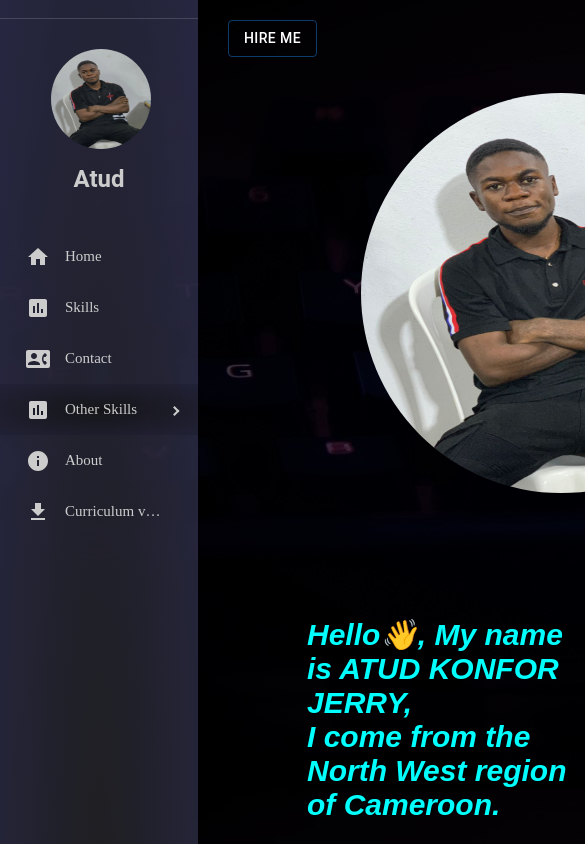
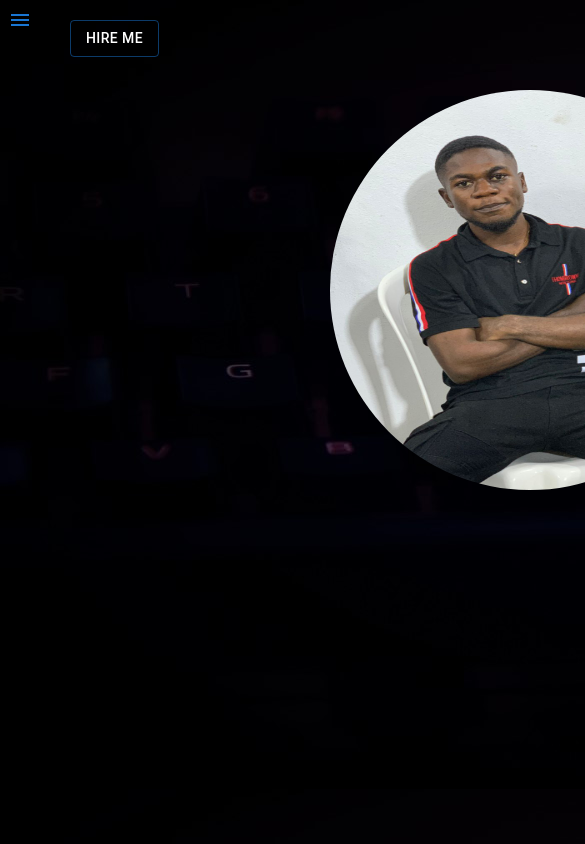
Before and after one commit to AtudJerry/My-Portfolio, a React (Create React App) app: page /Components/Home in a window 390 px wide. Shown: the top 844 px of the page, 585 px wide, since content can reach past the window. Built offline with nearby package versions, Linux system fonts and the light colour scheme.

Commit message:
poertfolio done

```diff
--- a/src/App.css
+++ b/src/App.css
@@ -178,20 +178,27 @@ a:hover{
   padding: 80px;
 
 }
-@media screen and (max-width : 1200px) {
+.menubar{
+  display: none;
+}
+
+@media screen and (max-width : 800px) {
+  img{
+    margin-left: 140px !important;
+  }
 
   .link{
     display: none;
   }
   .sidebar{
-    height: 1900px !important;
+    height: 700px;
   }
-  .homebox{
+  /* .homebox{
     display: flex;
     flex-direction: column;
     justify-content: space-around;
     padding: 60%;
-  }
+  } */
   img{
     margin-right: 100px !important;
   }
--- a/src/App.js
+++ b/src/App.js
@@ -9,11 +9,29 @@ import Skills from './Components/Skills';
 import Body from './body/Body';
 import Sidebar from './Sidebar';
 import Topbar from './topbar/Topbar';
-import { Box } from '@mui/material';
+
+import { Palette } from '@mui/material';
+import { useState } from 'react';
+import useTheme from '@mui/material';
+import {
+  makeStyles,
+  ThemeProvider,
+  createTheme,
+} from "@material-ui/core/styles";
 
 
 function App() {
-  return( <div>
+
+  const [mode,setMode] = useState('true')
+  const theme = createTheme({
+    Palette : {
+      mode : mode? 'dark' : 'light'
+    }
+  })
+
+  return(
+    <div>
+    <ThemeProvider theme = {theme}>
 
 
 
@@ -31,7 +49,7 @@ function App() {
 
 
    <Topbar/>
-      <Body/>
+      <Body change = {() => setMode(!mode)}/>
 
 
 
@@ -52,6 +70,8 @@ function App() {
 
 
   </div>
+
+  </ThemeProvider>
   </div>
 
   )
--- a/src/Components/Home.js
+++ b/src/Components/Home.js
@@ -21,10 +21,10 @@ const Home = () => {
     <div>
       <Box
         className="homebox"
-        ml = "10px"
+        ml = "0px"
         mt="6px"
-        mr = "100px"
-        sx={{ padding:"3px", display: "flex",  justifyContent: "space-between" }}
+        mr = "40px"
+        sx={{  display: "flex",  justifyContent: "space-between" }}
       >
         <Box mt="27px" marginX={"150px"}>
           {/* <Paper> */}
--- a/src/Sidebar.js
+++ b/src/Sidebar.js
@@ -1,5 +1,5 @@
 import React, { useEffect, useState } from "react";
-import { Typography, colors } from "@mui/material";
+import { IconButton, Typography, colors } from "@mui/material";
 import "./App.scss"
 import {
     ProSidebar,
@@ -17,11 +17,15 @@ import {
 import { Link } from "react-router-dom";
 import Box from "@mui/material/Box";
 import FileDownloadIcon from '@mui/icons-material/FileDownload';
+import MenuIcon from '@mui/icons-material/Menu';
+
 
 
 function Sidebar() {
   const [width,setwidth] = useState("")
   const [collapse,setCollapse] = useState(false)
+  const [display,setDisplay] = useState("")
+  const [breakpoint,setBreakpoint] = useState(false)
   const getsize = () => {
     setwidth(window.innerWidth)
   }
@@ -29,10 +33,14 @@ function Sidebar() {
     window.addEventListener('resize',getsize)
     if (width < 900){
       setCollapse(false)
+      setBreakpoint(true)
+
 
 
     } else{
       setCollapse(true)
+      setBreakpoint(false)
+
     }
     return () => {
       window.removeEventListener('resize', getsize)
@@ -40,9 +48,18 @@ function Sidebar() {
 
   },[window.innerWidth])
 
+  function brea(){
+    setBreakpoint(!breakpoint)
+  }
+
 
     return(
-        <ProSidebar collapsed = {collapse} className = "sidebar" mt ="50px" brakpoint = "sm" style = {{height : "100vh", borderRadius : "80%", opacity : "0.8"}}>
+      <div>
+        <Box className="menu">
+          <IconButton onClick={brea} variant = "contained" color="primary"> <MenuIcon/></IconButton>
+
+        </Box>
+        <ProSidebar collapsed = {collapse} breakPoint = {breakpoint? "sm": ""} className = "sidebar" mt ="50px" brakpoint = "sm" style = {{height : "100vh", borderRadius : "80%", opacity : "0.8"}}>
             <SidebarContent>
                 <SidebarHeader><br></br></SidebarHeader>
                 <Menu>
@@ -124,11 +141,12 @@ function Sidebar() {
 
 
             </SidebarContent>
-            <SidebarFooter>atudjerry33@gmail.com</SidebarFooter>
+            <SidebarFooter>.</SidebarFooter>
         </ProSidebar>
 
 
 
+</div>
 
 
 
--- a/src/body/Body.js
+++ b/src/body/Body.js
@@ -11,10 +11,14 @@ import { IconButton, Typography } from "@mui/material";
 import Container from "@mui/material/Container";
 import Sidebar from '../Sidebar';
 import Button from '@mui/material/Button';
+import ToggleOffIcon from '@mui/icons-material/ToggleOff';
+import Switch from "@material-ui/core/Switch";
 
 
-const Body = () => {
-  return ( <a href = "https://drive.google.com/file/d/1ip_H3EHRxj4n7QL05bvO0eOVYpeRYGR-/view?usp=drivesdk "><Button variant='outlined'   sx = {{color: 'white', marginLeft:"30px"}}> HIRE ME  </Button> </a>
+const Body = ({change}) => {
+  return (<div> <a href = "https://drive.google.com/file/d/1ip_H3EHRxj4n7QL05bvO0eOVYpeRYGR-/view?usp=drivesdk "><Button variant='outlined'   sx = {{color: 'white', marginLeft:"30px"}}> HIRE ME  </Button> </a>
+  {/* <Switch onChange = {change}/> */}
+  </div>
   )
 };
 export default Body;
```
